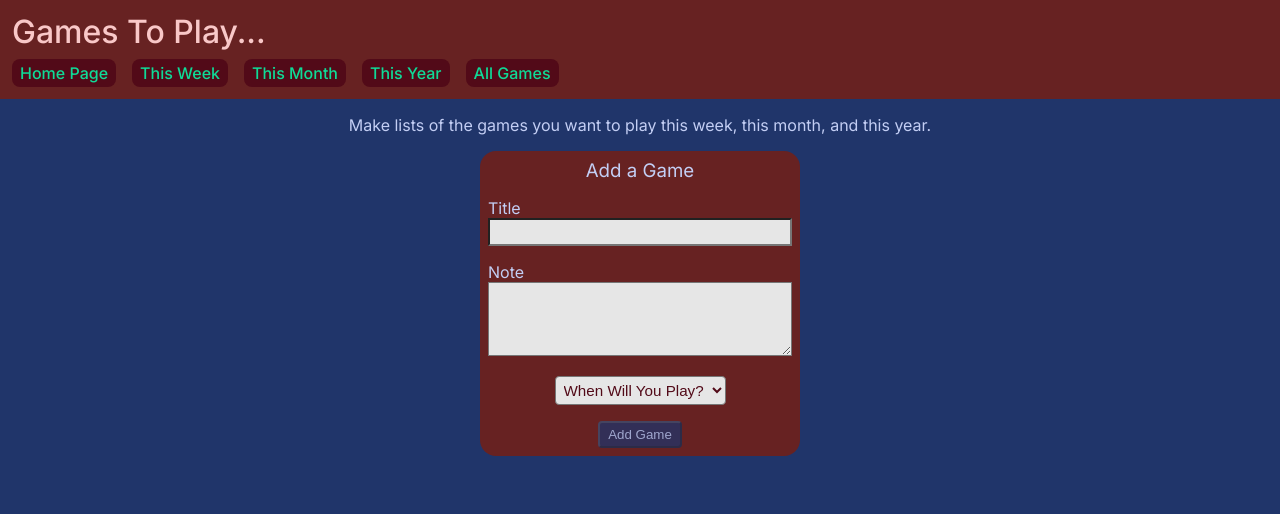
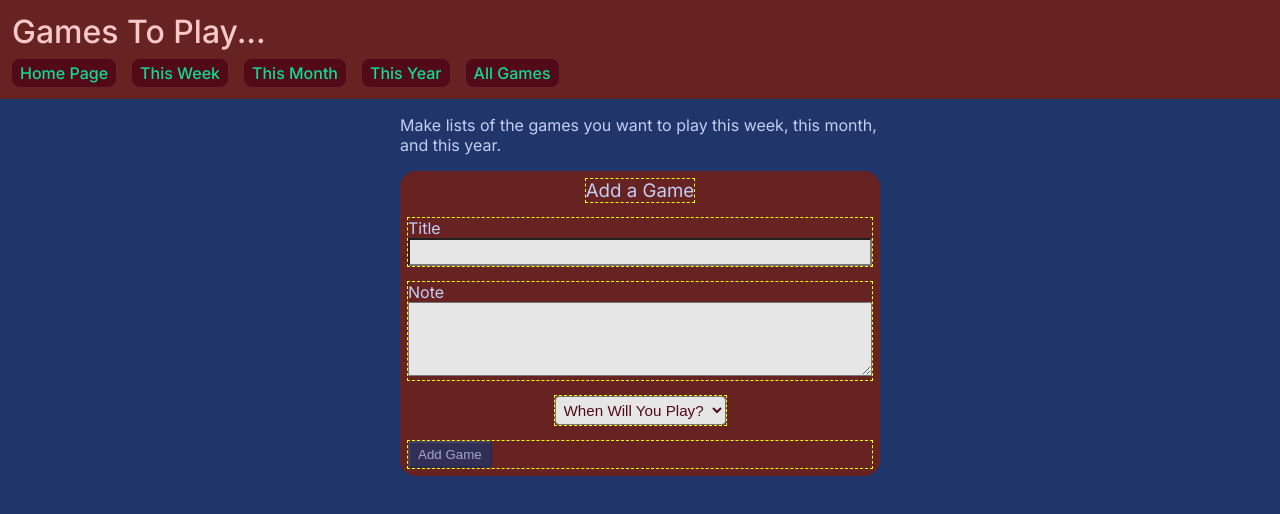
Before and after one commit to franco-ortega/to-do-games, a Next.js app: page / in a window 1280 px wide. Shown: the top 514 px of the page. Built offline with nearby package versions, Linux system fonts and the light colour scheme.

Commit message:
move widths from AddGame to Home

```diff
--- a/components/addGame/AddGame.module.scss
+++ b/components/addGame/AddGame.module.scss
@@ -1,8 +1,6 @@
 .AddGame {
   background-color: var(--bkgd-clr-accent);
   border-radius: 1rem;
-  min-width: 20rem;
-  max-width: 30rem;
 
   margin-top: 1rem;
 
@@ -13,6 +11,10 @@
   flex-direction: column;
   align-items: center;
   gap: 1rem;
+
+  & > * {
+    outline: 1px dashed yellow;
+  }
 
   h3 {
     font-weight: 400;
--- a/components/addGame/AddGame.tsx
+++ b/components/addGame/AddGame.tsx
@@ -32,8 +32,10 @@ export default function AddGame() {
   return (
     <form className={styles.AddGame} onSubmit={addGame}>
       <h3>Add a Game</h3>
+
       <label htmlFor='add-game'>
         <p>Title</p>
+
         <input
           type='text'
           id='add-game'
@@ -41,8 +43,10 @@ export default function AddGame() {
           onChange={(e) => setGame(e.target.value)}
         />
       </label>
+
       <label htmlFor='add-note'>
         <p>Note</p>
+
         <textarea
           rows={4}
           id='add-note'
@@ -50,6 +54,7 @@ export default function AddGame() {
           onChange={(e) => setNote(e.target.value)}
         />
       </label>
+
       <label htmlFor='time-span-options'>
         <select
           id='time-span-options'
@@ -64,7 +69,12 @@ export default function AddGame() {
           <option value={TimeSpanOptions.year}>This Year</option>
         </select>
       </label>
-      <button disabled={!game || !timeSpanOption}>Add Game</button>
+
+      <label htmlFor='add-game-submit-button'>
+        <button id='add-game-submit-button' disabled={!game || !timeSpanOption}>
+          Add Game
+        </button>
+      </label>
     </form>
   );
 }
--- a/components/home/Home.module.scss
+++ b/components/home/Home.module.scss
@@ -6,7 +6,8 @@
   align-items: center;
 
   & section {
-    width: fit-content;
-    max-width: 40rem;
+    width: 100%;
+    min-width: 20rem;
+    max-width: 30rem;
   }
 }
```
